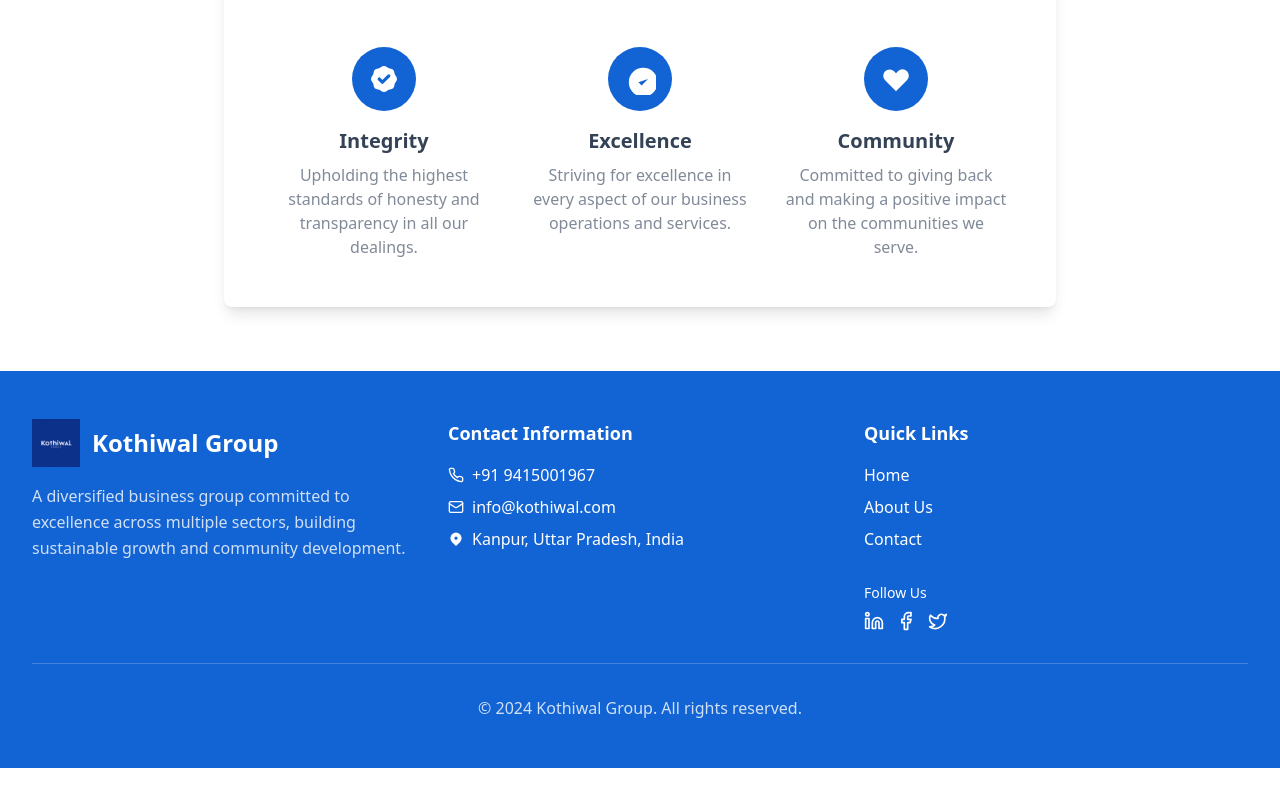
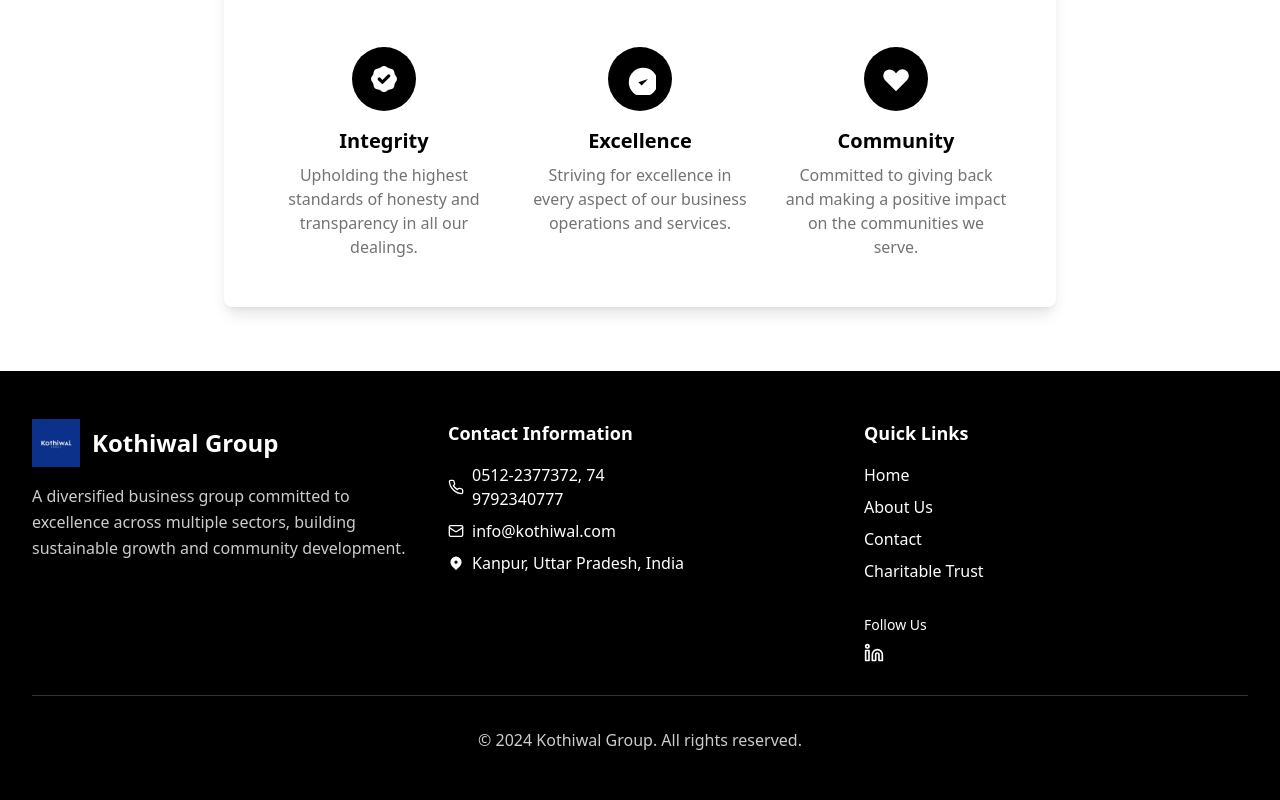
Before and after one commit to pranav989/kothiwal-group-website, a React (Vite) app: page /about in a window 1280 px wide. Shown: the part 889-1689 px from the top of the page. Before the commit the page ends 1657 px from the top, so only its background shows below. Built offline with nearby package versions, Linux system fonts and the light colour scheme.

Commit message:
Refactor: Implement design and content updates
- Change to black and white theme.
- Update button styles.
- Modify hero section text.
- Add logos and hyperlinks.
- Create Kothiwal Charitable Trust page.
- Update contact information and remove social media links.

```diff
--- a/src/App.tsx
+++ b/src/App.tsx
@@ -6,6 +6,7 @@ import { BrowserRouter, Routes, Route } from "react-router-dom";
 import Index from "./pages/Index";
 import About from "./pages/About";
 import Contact from "./pages/Contact";
+import CharitableTrust from "./pages/CharitableTrust";
 import NotFound from "./pages/NotFound";
 
 const queryClient = new QueryClient();
@@ -20,6 +21,7 @@ const App = () => (
           <Route path="/" element={<Index />} />
           <Route path="/about" element={<About />} />
           <Route path="/contact" element={<Contact />} />
+          <Route path="/charitable-trust" element={<CharitableTrust />} />
           {/* ADD ALL CUSTOM ROUTES ABOVE THE CATCH-ALL "*" ROUTE */}
           <Route path="*" element={<NotFound />} />
         </Routes>
--- a/src/components/Footer.tsx
+++ b/src/components/Footer.tsx
@@ -1,4 +1,4 @@
-import { Phone, Mail, Linkedin, Facebook, Twitter } from "lucide-react";
+import { Phone, Mail, Linkedin } from "lucide-react";
 import { Link } from "react-router-dom";
 import kothiwalLogo from "@/assets/kothiwal-logo.png";
 
@@ -25,7 +25,10 @@ const Footer = () => {
             <div className="space-y-2">
               <div className="flex items-center space-x-2">
                 <Phone className="h-4 w-4" />
-                <span>+91 9415001967</span>
+                <div className="flex flex-col">
+                  <span>0512-2377372, 74</span>
+                  <span>9792340777</span>
+                </div>
               </div>
               <div className="flex items-center space-x-2">
                 <Mail className="h-4 w-4" />
@@ -49,20 +52,15 @@ const Footer = () => {
               <Link to="/" className="block hover:underline">Home</Link>
               <Link to="/about" className="block hover:underline">About Us</Link>
               <Link to="/contact" className="block hover:underline">Contact</Link>
+              <Link to="/charitable-trust" className="block hover:underline">Charitable Trust</Link>
             </div>
 
             {/* Social Media */}
             <div className="pt-4">
               <h4 className="text-sm font-medium mb-2">Follow Us</h4>
               <div className="flex space-x-3">
-                <a href="#" className="hover:text-primary-foreground/80 transition-colors">
+                <a href="https://www.linkedin.com/company/kothiwal-textiles-limited/posts/?feedView=all" target="_blank" rel="noopener noreferrer" className="hover:text-primary-foreground/80 transition-colors">
                   <Linkedin className="h-5 w-5" />
-                </a>
-                <a href="#" className="hover:text-primary-foreground/80 transition-colors">
-                  <Facebook className="h-5 w-5" />
-                </a>
-                <a href="#" className="hover:text-primary-foreground/80 transition-colors">
-                  <Twitter className="h-5 w-5" />
                 </a>
               </div>
             </div>
--- a/src/components/Hero.tsx
+++ b/src/components/Hero.tsx
@@ -29,7 +29,7 @@ const Hero = () => {
           <Button asChild variant="hero" size="lg" className="min-w-[160px]">
             <Link to="/about">About</Link>
           </Button>
-          <Button asChild variant="outline" size="lg" className="min-w-[160px] bg-background/10 border-white hover:bg-white hover:text-primary">
+          <Button asChild variant="hero" size="lg" className="min-w-[160px]">
             <Link to="/contact">Contact Us</Link>
           </Button>
         </div>
--- a/src/index.css
+++ b/src/index.css
@@ -9,42 +9,42 @@ All colors MUST be HSL.
 @layer base {
   :root {
     --background: 0 0% 100%;
-    --foreground: 215 25% 27%;
+    --foreground: 0 0% 0%;
 
     --card: 0 0% 100%;
-    --card-foreground: 215 25% 27%;
+    --card-foreground: 0 0% 0%;
 
     --popover: 0 0% 100%;
-    --popover-foreground: 215 25% 27%;
+    --popover-foreground: 0 0% 0%;
 
-    --primary: 215 84% 45%;
+    --primary: 0 0% 0%;
     --primary-foreground: 0 0% 100%;
-    --primary-hover: 215 84% 38%;
+    --primary-hover: 0 0% 15%;
 
-    --secondary: 215 20% 95%;
-    --secondary-foreground: 215 25% 27%;
+    --secondary: 0 0% 95%;
+    --secondary-foreground: 0 0% 0%;
 
-    --muted: 215 16% 97%;
-    --muted-foreground: 215 10% 55%;
+    --muted: 0 0% 97%;
+    --muted-foreground: 0 0% 45%;
 
-    --accent: 215 84% 45%;
+    --accent: 0 0% 0%;
     --accent-foreground: 0 0% 100%;
 
     --destructive: 0 84.2% 60.2%;
     --destructive-foreground: 0 0% 100%;
 
-    --border: 215 20% 90%;
-    --input: 215 20% 90%;
-    --ring: 215 84% 45%;
+    --border: 0 0% 85%;
+    --input: 0 0% 85%;
+    --ring: 0 0% 0%;
 
     /* Custom tokens for hero and gradients */
-    --hero-gradient: linear-gradient(135deg, hsl(215 84% 45%) 0%, hsl(215 84% 38%) 100%);
-    --subtle-gradient: linear-gradient(180deg, hsl(0 0% 100%) 0%, hsl(215 16% 98%) 100%);
-    --text-gradient: linear-gradient(135deg, hsl(215 84% 45%) 0%, hsl(215 90% 35%) 100%);
+    --hero-gradient: linear-gradient(135deg, hsl(0 0% 0%) 0%, hsl(0 0% 15%) 100%);
+    --subtle-gradient: linear-gradient(180deg, hsl(0 0% 100%) 0%, hsl(0 0% 98%) 100%);
+    --text-gradient: linear-gradient(135deg, hsl(0 0% 0%) 0%, hsl(0 0% 15%) 100%);
 
     /* Shadows with primary color */
-    --shadow-primary: 0 10px 30px -5px hsl(215 84% 45% / 0.3);
-    --shadow-subtle: 0 4px 15px -3px hsl(215 20% 20% / 0.1);
+    --shadow-primary: 0 10px 30px -5px hsl(0 0% 0% / 0.3);
+    --shadow-subtle: 0 4px 15px -3px hsl(0 0% 20% / 0.1);
 
     --radius: 0.5rem;
 
@@ -66,33 +66,33 @@ All colors MUST be HSL.
   }
 
   .dark {
-    --background: 222.2 84% 4.9%;
-    --foreground: 210 40% 98%;
+    --background: 0 0% 0%;
+    --foreground: 0 0% 100%;
 
-    --card: 222.2 84% 4.9%;
-    --card-foreground: 210 40% 98%;
+    --card: 0 0% 0%;
+    --card-foreground: 0 0% 100%;
 
-    --popover: 222.2 84% 4.9%;
-    --popover-foreground: 210 40% 98%;
+    --popover: 0 0% 0%;
+    --popover-foreground: 0 0% 100%;
 
-    --primary: 210 40% 98%;
-    --primary-foreground: 222.2 47.4% 11.2%;
+    --primary: 0 0% 100%;
+    --primary-foreground: 0 0% 0%;
 
-    --secondary: 217.2 32.6% 17.5%;
-    --secondary-foreground: 210 40% 98%;
+    --secondary: 0 0% 10%;
+    --secondary-foreground: 0 0% 100%;
 
-    --muted: 217.2 32.6% 17.5%;
-    --muted-foreground: 215 20.2% 65.1%;
+    --muted: 0 0% 10%;
+    --muted-foreground: 0 0% 65%;
 
-    --accent: 217.2 32.6% 17.5%;
-    --accent-foreground: 210 40% 98%;
+    --accent: 0 0% 10%;
+    --accent-foreground: 0 0% 100%;
 
     --destructive: 0 62.8% 30.6%;
-    --destructive-foreground: 210 40% 98%;
+    --destructive-foreground: 0 0% 100%;
 
-    --border: 217.2 32.6% 17.5%;
-    --input: 217.2 32.6% 17.5%;
-    --ring: 212.7 26.8% 83.9%;
+    --border: 0 0% 20%;
+    --input: 0 0% 20%;
+    --ring: 0 0% 100%;
     --sidebar-background: 240 5.9% 10%;
     --sidebar-foreground: 240 4.8% 95.9%;
     --sidebar-primary: 224.3 76.3% 48%;
--- /dev/null
+++ b/src/pages/CharitableTrust.tsx
@@ -0,0 +1,104 @@
+import Navbar from "@/components/Navbar";
+import Footer from "@/components/Footer";
+import { Card, CardContent, CardHeader, CardTitle } from "@/components/ui/card";
+
+const CharitableTrust = () => {
+  return (
+    <div className="min-h-screen bg-background">
+      <Navbar />
+
+      {/* Hero Section */}
+      <section className="py-20 bg-gradient-to-b from-background to-muted">
+        <div className="max-w-4xl mx-auto px-4 sm:px-6 lg:px-8 text-center">
+          <h1 className="text-4xl md:text-5xl font-bold text-foreground mb-8">
+            Kothiwal Charitable Trust
+          </h1>
+          <p className="text-xl text-muted-foreground mb-12 leading-relaxed">
+            We oversee multiple social service projects in India. Most notably, we run a success school by till class 12th in a village LOSAL near Sikkar district in Rajasthan which is been managed by Rastriya Seva Sang. Further planning to open multiple other facilities such as a Guest House & Marriage hall in the same locality.
+          </p>
+        </div>
+      </section>
+
+      {/* School Showcase Section */}
+      <section className="py-20 bg-background">
+        <div className="max-w-6xl mx-auto px-4 sm:px-6 lg:px-8">
+          <div className="text-center mb-16">
+            <h2 className="text-3xl md:text-4xl font-bold text-foreground mb-4">
+              Kothiwal Madhyamik Adarsh Vidya Mandir
+            </h2>
+            <p className="text-xl text-muted-foreground">
+              Empowering Education in Rural Rajasthan
+            </p>
+          </div>
+
+          <div className="grid md:grid-cols-2 gap-8 mb-12">
+            {/* Video Section */}
+            <Card>
+              <CardHeader>
+                <CardTitle>School Video</CardTitle>
+              </CardHeader>
+              <CardContent>
+                <div className="aspect-video bg-muted rounded-lg flex items-center justify-center">
+                  <video
+                    className="w-full h-full rounded-lg object-cover"
+                    autoPlay
+                    muted
+                    loop
+                    controls
+                  >
+                    <source src="/placeholder-video.mp4" type="video/mp4" />
+                    Your browser does not support the video tag.
+                  </video>
+                </div>
+              </CardContent>
+            </Card>
+
+            {/* Image Section */}
+            <Card>
+              <CardHeader>
+                <CardTitle>School Campus</CardTitle>
+              </CardHeader>
+              <CardContent>
+                <div className="aspect-video bg-muted rounded-lg flex items-center justify-center">
+                  <img
+                    src="/placeholder.svg?height=300&width=400&text=School+Campus"
+                    alt="Kothiwal Madhyamik Adarsh Vidya Mandir Campus"
+                    className="w-full h-full object-cover rounded-lg"
+                  />
+                </div>
+              </CardContent>
+            </Card>
+          </div>
+
+          {/* School Description */}
+          <Card>
+            <CardHeader>
+              <CardTitle>About the School</CardTitle>
+            </CardHeader>
+            <CardContent>
+              <div className="prose prose-lg max-w-none text-muted-foreground leading-relaxed">
+                <p className="mb-6">
+                  KOTHIWAL SEC.S., A.V.M. LOSAL was established in 1992. It is located in an urban area in the DANTARAMGARH block of SIKAR district of Rajasthan. The school consists of Grades from 1 to 10 and is co-educational. It also has an attached pre-primary section. The school is Non-Ashram type (Govt.) in nature and is not using school building as a shift-school. Hindi is the medium of instructions in this school. This school is approachable by all weather roads. In this school, academic session usually starts in April.
+                </p>
+
+                <h3 className="text-xl font-semibold text-foreground mb-4">Infrastructure & Facilities</h3>
+                <p className="mb-6">
+                  The school has a private building. It has got 13 classrooms for instructional purposes. All the classrooms are in good condition including 2 other rooms for non-teaching activities. The school has a separate room for the Head master/Teacher. The school has a Pucca boundary wall and an electric connection. The source of drinking water in the school is tap water and it is functional. The school also has a functioning toilets for boys and girls alike. The school also has a playground and a library consisting of over 1400 books.
+                </p>
+
+                <h3 className="text-xl font-semibold text-foreground mb-4">Current Status</h3>
+                <p>
+                  The school currently does not have a ramp for disabled children or computers for teaching and learning purposes. Additionally mid-day meal services are also unavailable.
+                </p>
+              </div>
+            </CardContent>
+          </Card>
+        </div>
+      </section>
+
+      <Footer />
+    </div>
+  );
+};
+
+export default CharitableTrust;
```
Also changed, not shown: src/components/CompanyShowcase.tsx (+26 -3 lines).
